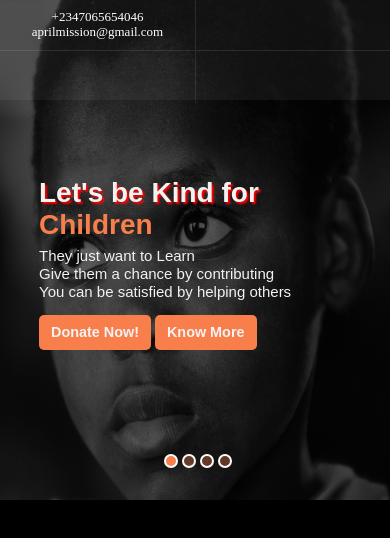
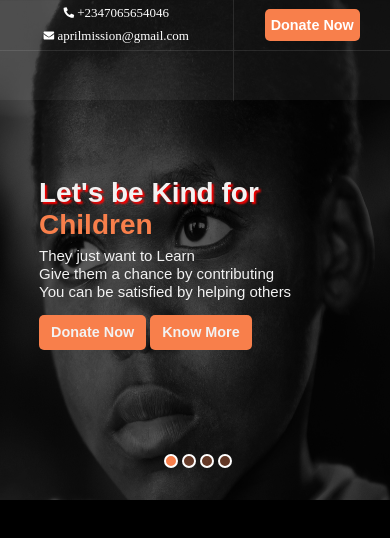
Before and after one commit to abeebridwan/aprilmission, a Next.js app: page / in a window 390 px wide. Shown: the top 538 px of the page. Built offline with nearby package versions, Linux system fonts and the light colour scheme.

Commit message:
feat: first header line completed for mobile device below 414px

```diff
--- a/components/header/styles/header.js
+++ b/components/header/styles/header.js
@@ -14,6 +14,7 @@ export const Frame = styled.div`
 `;
 
 export const Group = styled.div`
+  color: white;
   &:first-of-type {
     display: flex;
     justify-content: center;
@@ -21,9 +22,16 @@ export const Group = styled.div`
     flex-direction: column;
     align-content: center;
     border-right: 1px solid rgba(255, 255, 255, 0.1);
-    width: 50%;
+    width: 60%;
     font-family: 'Open Sans sans-serif';
     color: white;
+  }
+  &:nth-of-type(2) {
+    display: flex;
+    justify-content: center;
+    align-items: center;
+    align-content: center;
+    width: 40%;
   }
 `;
 
@@ -39,7 +47,7 @@ export const Container = styled.div`
 
 export const Text = styled.p`
   margin: 0;
-  padding: 0;
+  padding: 4px 0;
   font-size: 13px;
 `;
 
--- a/components/slider/index.js
+++ b/components/slider/index.js
@@ -31,7 +31,7 @@ Slider.Text = function SliderText({ title, subTitle1, subTitle2, children, ...re
       <Slider.SubTitle>{subTitle1}</Slider.SubTitle>
       <Slider.SubTitle>{subTitle2}</Slider.SubTitle>
       <Slider.SubTitle>You can be satisfied by helping others</Slider.SubTitle>
-      <Slider.Button>Donate Now!</Slider.Button>
+      <Slider.Button>Donate Now</Slider.Button>
       <Slider.Button>Know More</Slider.Button>
       {children}
     </Text>
@@ -58,6 +58,10 @@ Slider.SubTitle = function SliderSubTitle({ children, ...restProps }) {
   return <SubTitle {...restProps}>{children}</SubTitle>;
 };
 
-Slider.Button = function SliderButton({ children, ...restProps }) {
-  return <Button {...restProps}>{children}</Button>;
+Slider.Button = function SliderButton({ header, children, ...restProps }) {
+  return (
+    <Button header={header} {...restProps}>
+      {children}
+    </Button>
+  );
 };
--- a/components/slider/styles/slider.js
+++ b/components/slider/styles/slider.js
@@ -204,21 +204,21 @@ export const SubTitle = styled.p`
 
 export const Button = styled.button`
   background-color: rgb(248, 127, 75);
-  margin-top: 15px;
+  margin-top: ${({ header }) => (header ? '0' : '15px')};
   font-weight: 650;
-  padding: 8px 12px 9px;
+  padding: ${({ header }) => (header ? '0px 6px' : '8px 12px 9px')};
   border-radius: 5px;
   display: inline-block;
   border: 0;
-  height: 35px;
+  height: ${({ header }) => (header ? '32px' : '35px')};
   cursor: pointer;
   font-size: 0.9rem;
-  margin-right: 4px;
+  margin-right: ${({ header }) => (header ? '0' : '4px')};
   color: inherit;
   overflow: hidden;
   @media (min-width: 414px) {
     & {
-      margin-top: 22px;
+      margin-top: ${({ header }) => (header ? '0' : '22px')};
       font-size: 1rem;
       height: 40px;
     }
--- a/containers/Header.js
+++ b/containers/Header.js
@@ -1,6 +1,9 @@
 /* eslint-disable react/prop-types */
 /* import PropTypes from 'prop-types'; */
+import { FontAwesomeIcon } from '@fortawesome/react-fontawesome';
+import { faEnvelope, faPhoneAlt } from '@fortawesome/free-solid-svg-icons';
 import Header from '../components/header/index';
+import Slider from '../components/slider/index';
 /*
 const propTypes = {
   children: PropTypes.elementType.isRequired,
@@ -12,10 +15,18 @@ export default function HeaderContainer({ children }) {
       <Header.Frame>
         <Header.Container>
           <Header.Group>
-            <Header.Text>+2347065654046</Header.Text>
-            <Header.Text>aprilmission@gmail.com</Header.Text>
+            <Header.Text>
+              <FontAwesomeIcon icon={faPhoneAlt} transform="shrink-3 left-2" />
+              +2347065654046
+            </Header.Text>
+            <Header.Text>
+              <FontAwesomeIcon icon={faEnvelope} transform="shrink-3 left-2" />
+              aprilmission@gmail.com
+            </Header.Text>
           </Header.Group>
-          <Header.Group />
+          <Header.Group>
+            <Slider.Button header="header">Donate Now</Slider.Button>
+          </Header.Group>
         </Header.Container>
         <Header.Container>
           <Header.Group>{/* <Header.Logo src={logo} alt="April Mission Logo" /> */}</Header.Group>
--- a/fixtures/dotNumber.json
+++ b/fixtures/dotNumber.json
@@ -1 +1 @@
-[{ "id": 1, "num": 1 }, { "id": 2, "num": 2 }, { "id": 2, "num": 3 }, { "id": 4, "num": 4 }]
+[{ "id": 1, "num": 0 }, { "id": 2, "num": 1 }, { "id": 3, "num": 2 }, { "id": 4, "num": 3 }]
--- /dev/null
+++ b/styles/mystyle.module.css
@@ -0,0 +1,3 @@
+.highlight{
+  margin-right: 1px
+}
```
